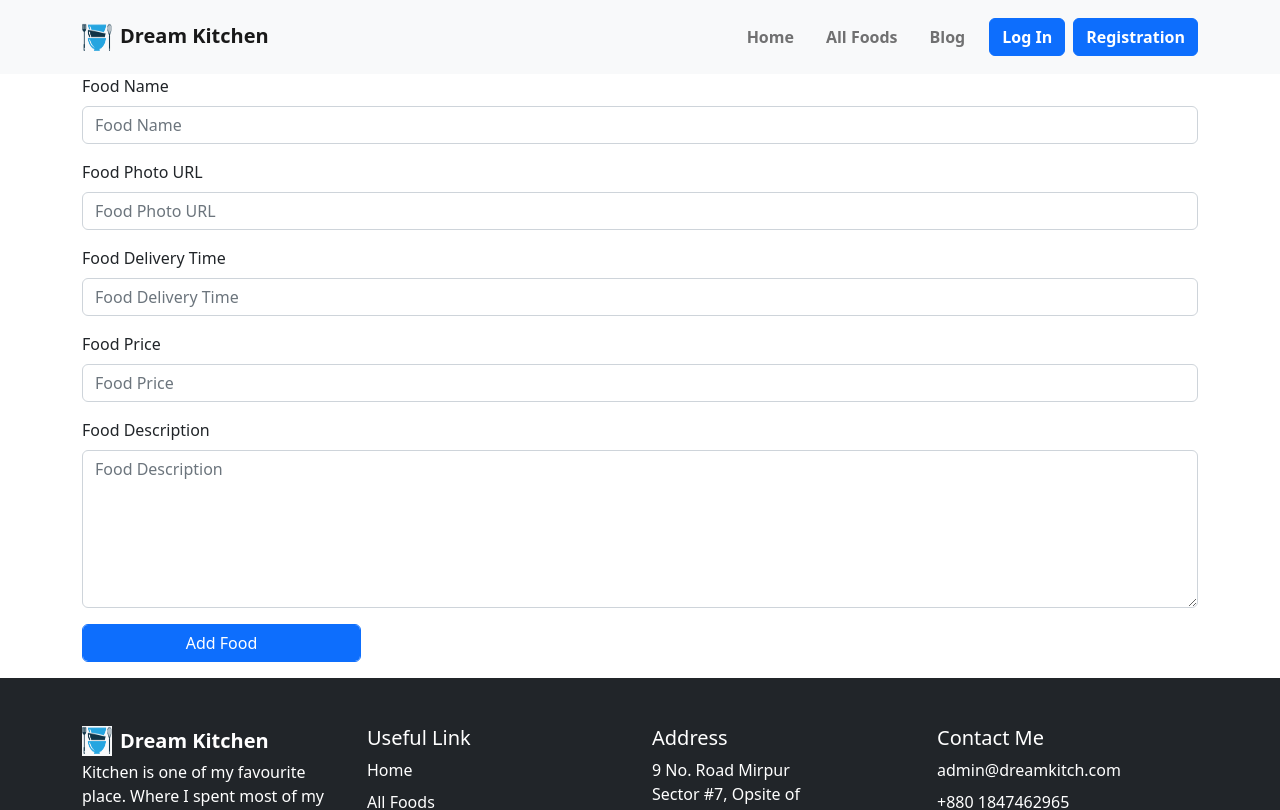
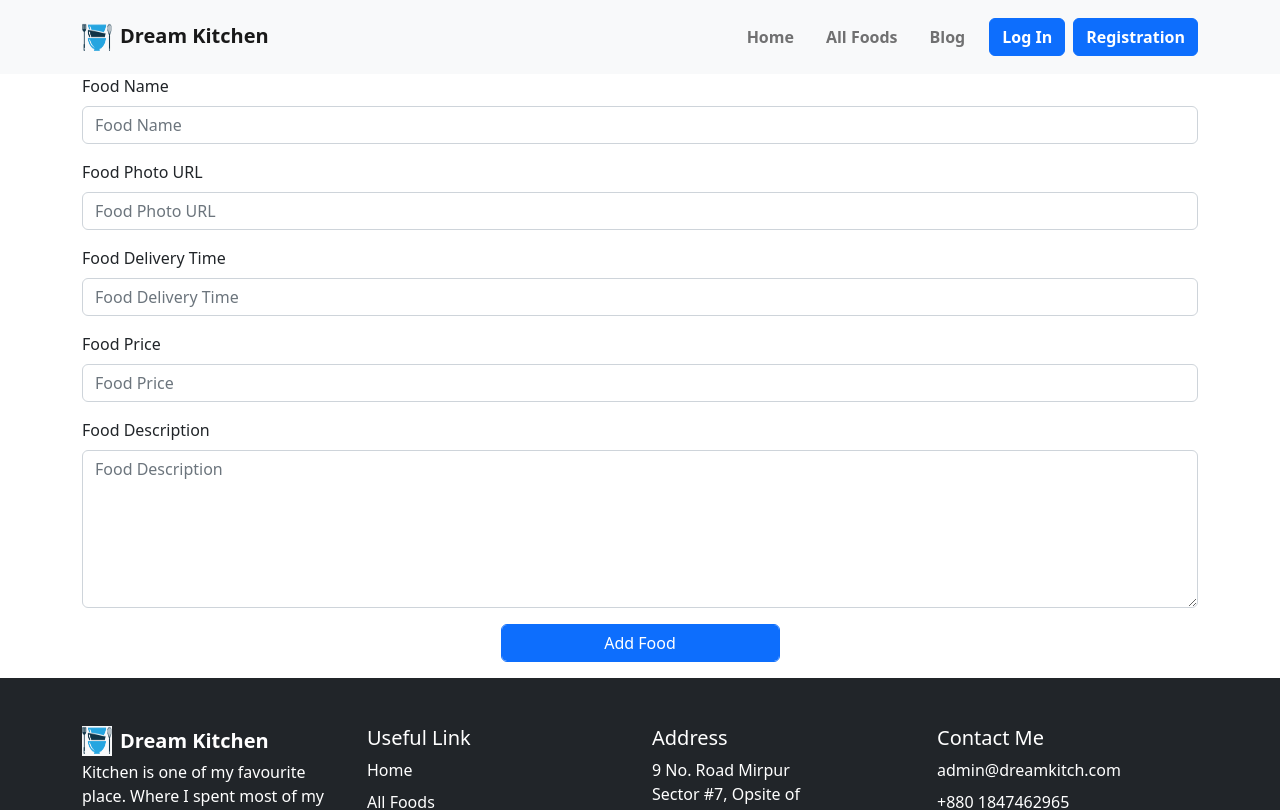
Before and after one commit to mdYeasin-cmd/dream-kitchen, a React (Create React App) app: page /addNewFood in a window 1280 px wide. Shown: the top 810 px of the page. Built offline with nearby package versions, Linux system fonts and the light colour scheme; no server answers.

Commit message:
Add New Food Page is added with full functionalities

```diff
--- a/src/Pages/AddNewFood/AddNewFood/AddNewFood.js
+++ b/src/Pages/AddNewFood/AddNewFood/AddNewFood.js
@@ -1,5 +1,6 @@
 import React from 'react';
 import Form from 'react-bootstrap/Form';
+import toast from 'react-hot-toast';
 
 const AddNewFood = () => {
 
@@ -31,7 +32,12 @@ const AddNewFood = () => {
             body: JSON.stringify(newFoodItem)
         })
             .then(res => res.json())
-            .then(data => console.log(data))
+            .then(data => {
+                console.log(data);
+                if (data.acknowledged) {
+                    toast.success('A new food is successfully added');
+                }
+            })
             .catch(error => console.error(error));
 
     }
@@ -65,7 +71,7 @@ const AddNewFood = () => {
                     <Form.Control as="textarea" rows={6} placeholder="Food Description" name="foodDescription" />
                 </Form.Group>
 
-                <Form.Group className="mb-3 mx-auto">
+                <Form.Group className="mb-3 d-flex justify-content-center">
                     <Form.Control className="btn btn-primary w-25" type="submit" value="Add Food" />
                 </Form.Group>
 
```
